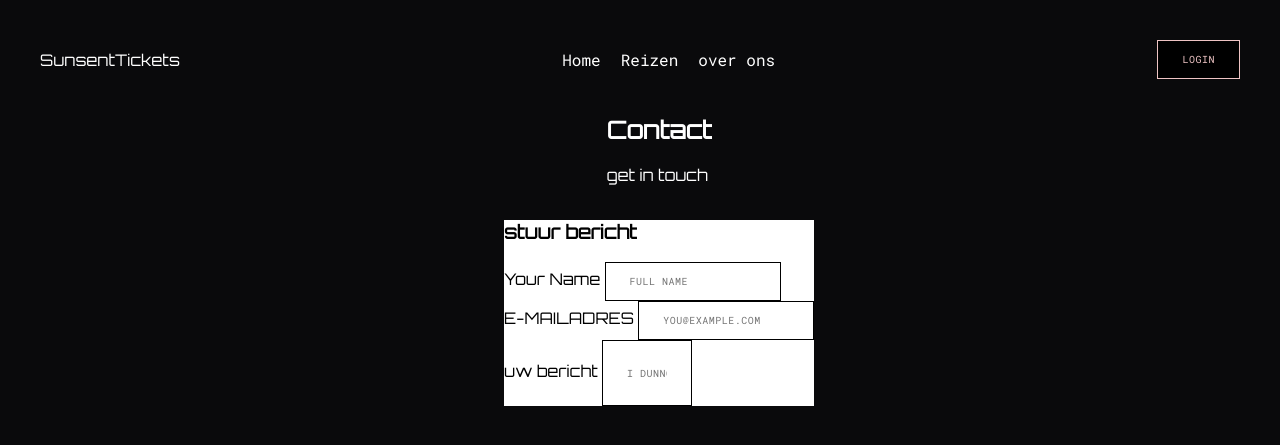
After one commit to jamiedegans/SunsetTickets, a PHP site: page /userPages/contact.html in a window 1280 px wide. The commit adds this page. Shown: the top 445 px of the page. Run offline with PHP 8.4, Linux system fonts and the light colour scheme.

Commit message:
MAKING BASIC LAYOUT
basic layout for the conact from and page

```diff
--- a/app/css/style.css
+++ b/app/css/style.css
@@ -581,7 +581,20 @@ tbody tr+tr {
 
 
 /* REISINFROMATIE  */
+.main-contact{
+    display: flex;
+    flex-direction: column;
+    align-content: center;
+    justify-content: center;
+    align-items: center;
+}
 
+.from-input{
+    height: 2.5rem;
+    width: 2.5rem;
+
+}
 
 
 /*  ADMIN */
+/*all the table from the dashbaord where reused there*/
--- /dev/null
+++ b/app/userPages/contact.html
@@ -0,0 +1,60 @@
+<!DOCTYPE html>
+<html lang="en">
+
+<head>
+    <meta charset="UTF-8">
+    <meta name="viewport" content="width=device-width, initial-scale=1.0">
+    <title>SunsetTickets - Account</title>
+    <link rel="stylesheet" href="../css/style.css">
+    <link href="https://fonts.googleapis.com/css2?family=Orbitron&family=Roboto+Mono&display=swap" rel="stylesheet">
+</head>
+
+<body>
+    <header>
+        <span class="orbitron">SunsentTickets</span>
+        <nav>
+            <ul>
+                <li><a href="index.html">Home</a></li>
+                <li><a href="reizen.html">Reizen</a></li>
+                <li><a href="about.html">over ons</a></li>
+            </ul>
+        </nav>
+        <a class="btn black" href="login.html"> login</a>
+    </header>
+    <main class="main-contact">
+
+        <div class="orbitron">
+            <h2>Contact</h2>
+            <p>get in touch</p>
+        </div>
+        <div>
+            <form class="orbitron white" id="contact-form" onsubmit="handleContact(event)">
+                <h3>stuur bericht</h3>
+
+                <div class="form-group">
+                    <label class="orbition">Your Name</label>
+                    <input type="text" class="btn" placeholder="Full name" required />
+                </div>
+
+                <div class="">
+                    <label class="form-label">E-MAILADRES</label>
+                    <input type="email" class="btn" placeholder="you@example.com" required />
+                </div>
+
+                <div class="">
+                    <label for="wachtwoord">uw bericht</label>
+                    <input type="password" class="btn from-input" id="wachtwoord" placeholder="I dunno">
+                </div>
+            </form>
+        </div>
+    </main>
+
+    <div>
+
+    </div>
+    <script src="../scripts/tickets.js" defer></script>
+</body>
+
+
+
+</html>
```
